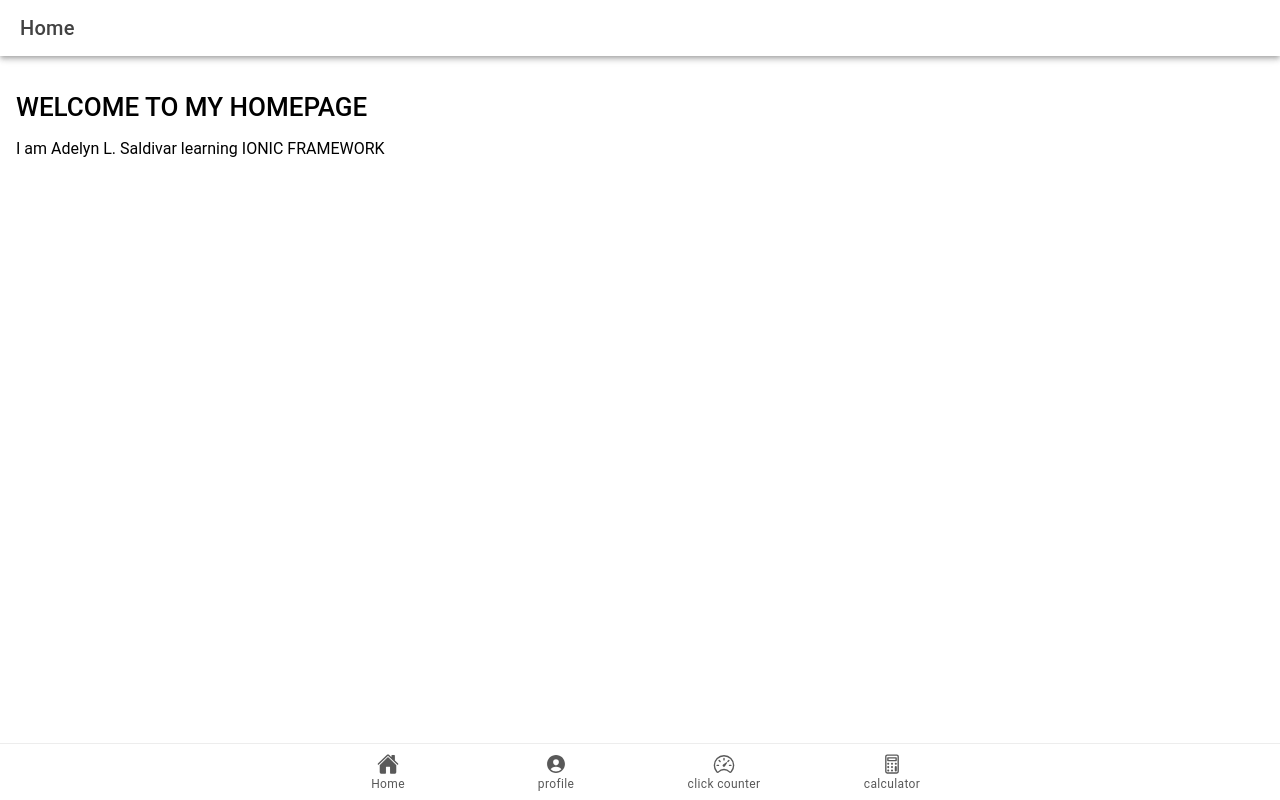
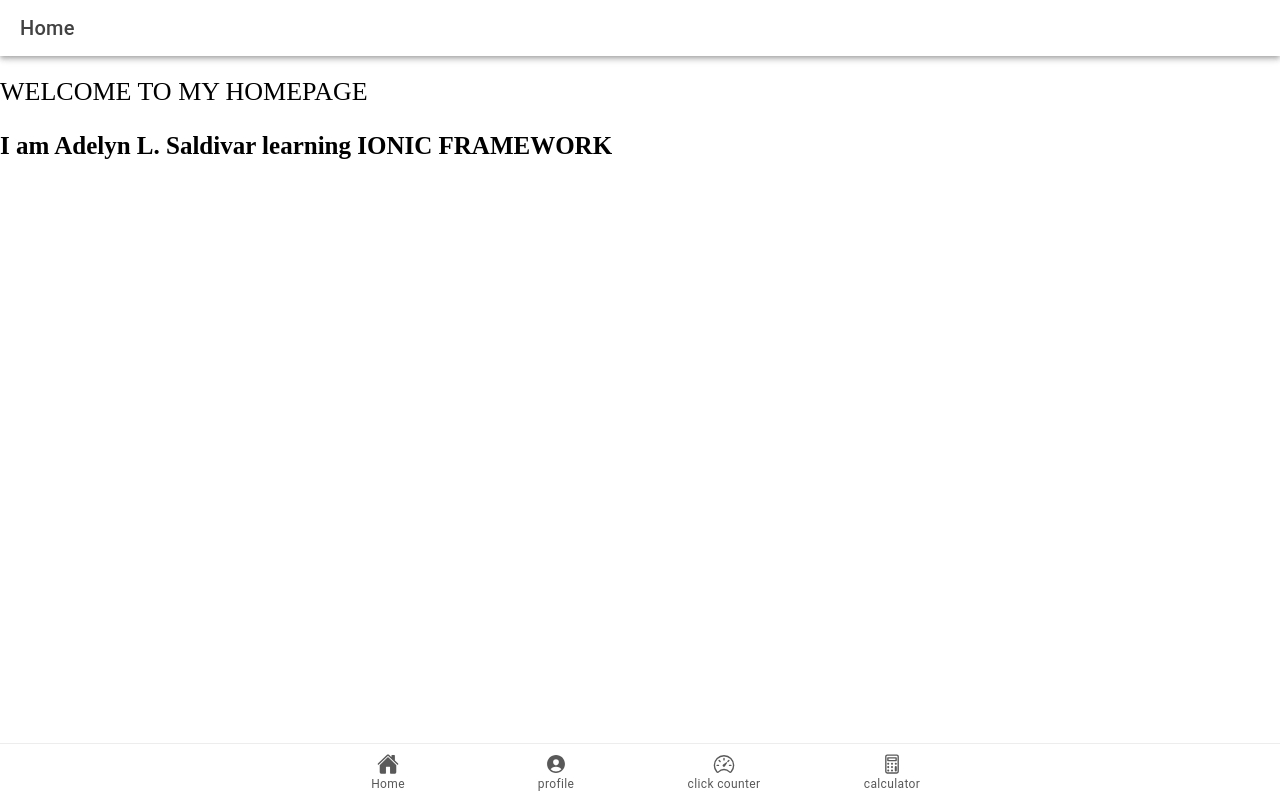
Before and after one commit to saldivarAdiii/ionic-t-saldivar, a React (Vite) app: page /Home in a window 1280 px wide. Built offline with nearby package versions, Linux system fonts and the light colour scheme.

Commit message:
added home.css on pages

```diff
--- a/src/pages/Home.tsx
+++ b/src/pages/Home.tsx
@@ -2,6 +2,7 @@ import {
   //Initial Components
   IonContent, IonHeader, IonPage, IonTitle, IonToolbar,
 } from '@ionic/react';
+import './home.css';
 
 // CSS
 //import './profile.css';
@@ -20,7 +21,7 @@ const Home: React.FC = () => {
             <IonTitle size="large">Home</IonTitle>
           </IonToolbar>
         </IonHeader>
-        <IonContent className="ion-padding">
+        <IonContent className="content">
       <h1>WELCOME TO MY HOMEPAGE</h1>
 
 
--- /dev/null
+++ b/src/pages/home.css
@@ -0,0 +1,5 @@
+.content {
+    font-size: 25px;
+    font-family: cursive;
+    font-weight: bold;
+}
```
